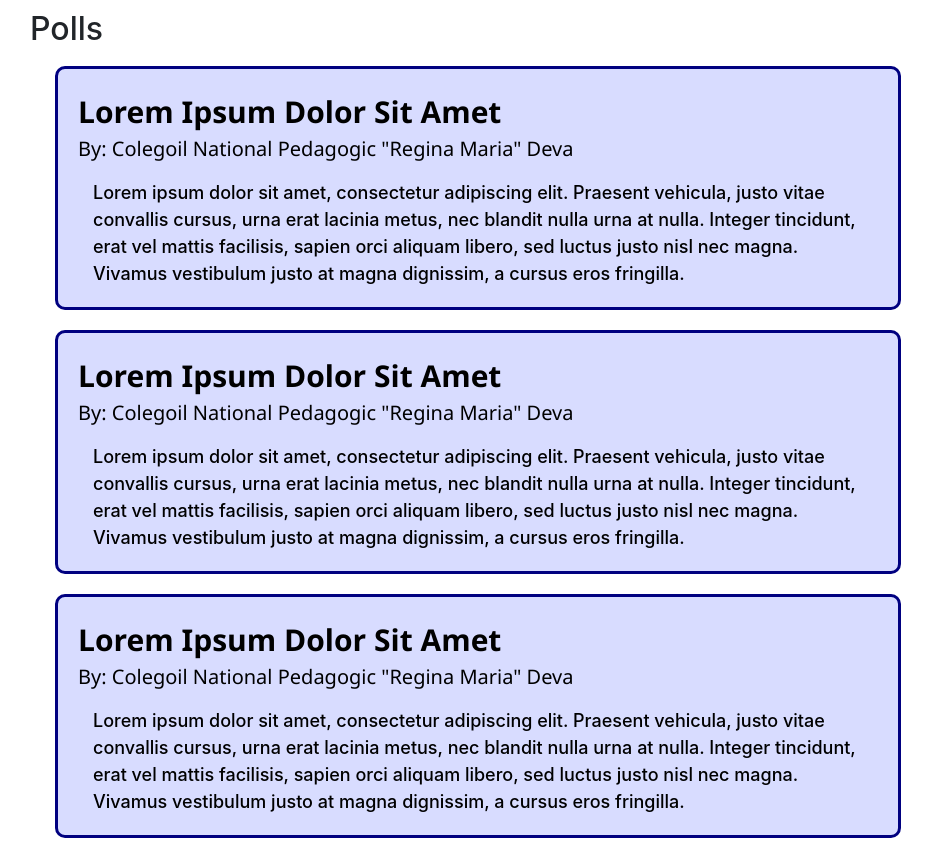
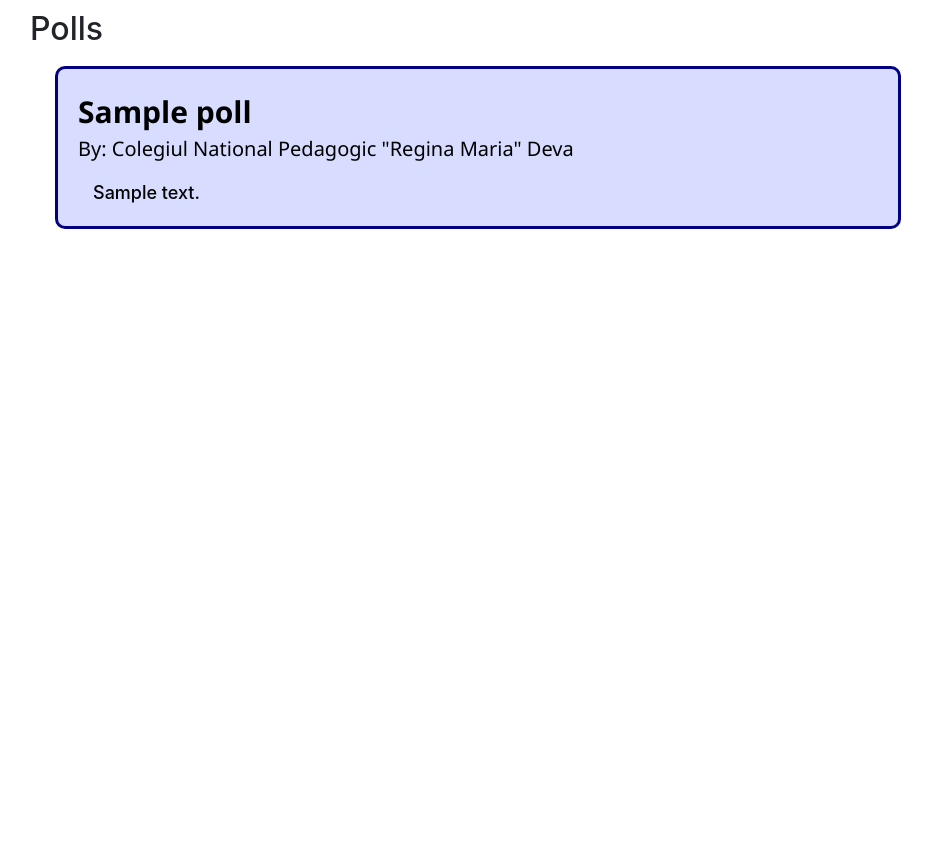
Before and after one commit to AlexGS00/CitySay, a Django app: page /polls in a window 1280 px wide. Shown: the part 56-914 px from the top of the page, without its empty margins (162-1094 px from the left). After the commit the page ends 285 px from the top, so only its background shows below. Run offline with Django 5.2, Linux system fonts and the light colour scheme; data comes from the database, SQL or seed files in the repository; tables that the repository leaves empty hold one stand-in row (values such as "Sample post"); some libraries are stand-ins or nearby versions.

Commit message:
make polls.html dynamic

```diff
--- a/SmartCity/citysay/templates/citysay/polls.html
+++ b/SmartCity/citysay/templates/citysay/polls.html
@@ -7,34 +7,18 @@
 <div class="">
     <h2>Polls</h2>
     <div class="polls-container d-flex flex-column">
-        <a href="#">
+        {% for poll in polls %}
+        <a href="/poll/{{ poll.id }}">
         <div class="poll-card">
             <div class="poll-heading">
-                <div class="poll-card-title">Lorem Ipsum Dolor Sit Amet</div>
-                <div class="poll-card-inst">By: Colegoil National Pedagogic "Regina Maria" Deva</div>
+                <div class="poll-card-title">{{ poll.title }}</div>
+                <div class="poll-card-inst">By: {{ poll.institution.name }}</div>
             </div>
 
-            <div class="poll-card-text">Lorem ipsum dolor sit amet, consectetur adipiscing elit. Praesent vehicula, justo vitae convallis cursus, urna erat lacinia metus, nec blandit nulla urna at nulla. Integer tincidunt, erat vel mattis facilisis, sapien orci aliquam libero, sed luctus justo nisl nec magna. Vivamus vestibulum justo at magna dignissim, a cursus eros fringilla.</div>
+            <div class="poll-card-text">{{ poll.description }}</div>
         </div>
         <a>
-        <a href="#">
-        <div class="poll-card">
-            <div class="poll-heading">
-                <div class="poll-card-title">Lorem Ipsum Dolor Sit Amet</div>
-                <div class="poll-card-inst">By: Colegoil National Pedagogic "Regina Maria" Deva</div>
-            </div>
-            <div class="poll-card-text">Lorem ipsum dolor sit amet, consectetur adipiscing elit. Praesent vehicula, justo vitae convallis cursus, urna erat lacinia metus, nec blandit nulla urna at nulla. Integer tincidunt, erat vel mattis facilisis, sapien orci aliquam libero, sed luctus justo nisl nec magna. Vivamus vestibulum justo at magna dignissim, a cursus eros fringilla.</div>
-        </div>
-        <a>
-        <a href="#">
-        <div class="poll-card">
-            <div class="poll-heading">
-                <div class="poll-card-title">Lorem Ipsum Dolor Sit Amet</div>
-                <div class="poll-card-inst">By: Colegoil National Pedagogic "Regina Maria" Deva</div>
-            </div>
-            <div class="poll-card-text">Lorem ipsum dolor sit amet, consectetur adipiscing elit. Praesent vehicula, justo vitae convallis cursus, urna erat lacinia metus, nec blandit nulla urna at nulla. Integer tincidunt, erat vel mattis facilisis, sapien orci aliquam libero, sed luctus justo nisl nec magna. Vivamus vestibulum justo at magna dignissim, a cursus eros fringilla.</div>
-        </div>
-        <a>
+        {% endfor %}
     </div>
 </div>
 {% endblock body %}
```
